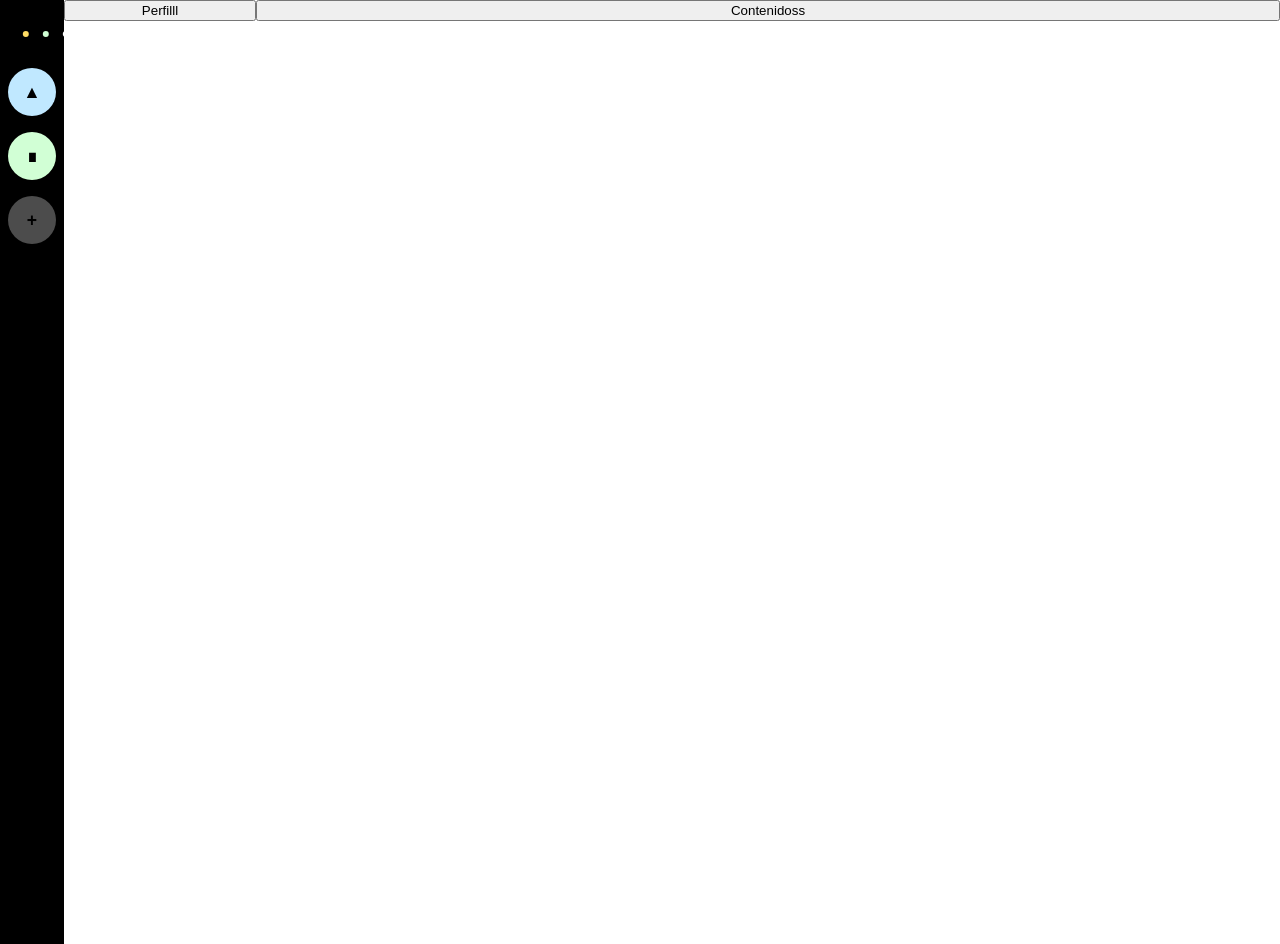
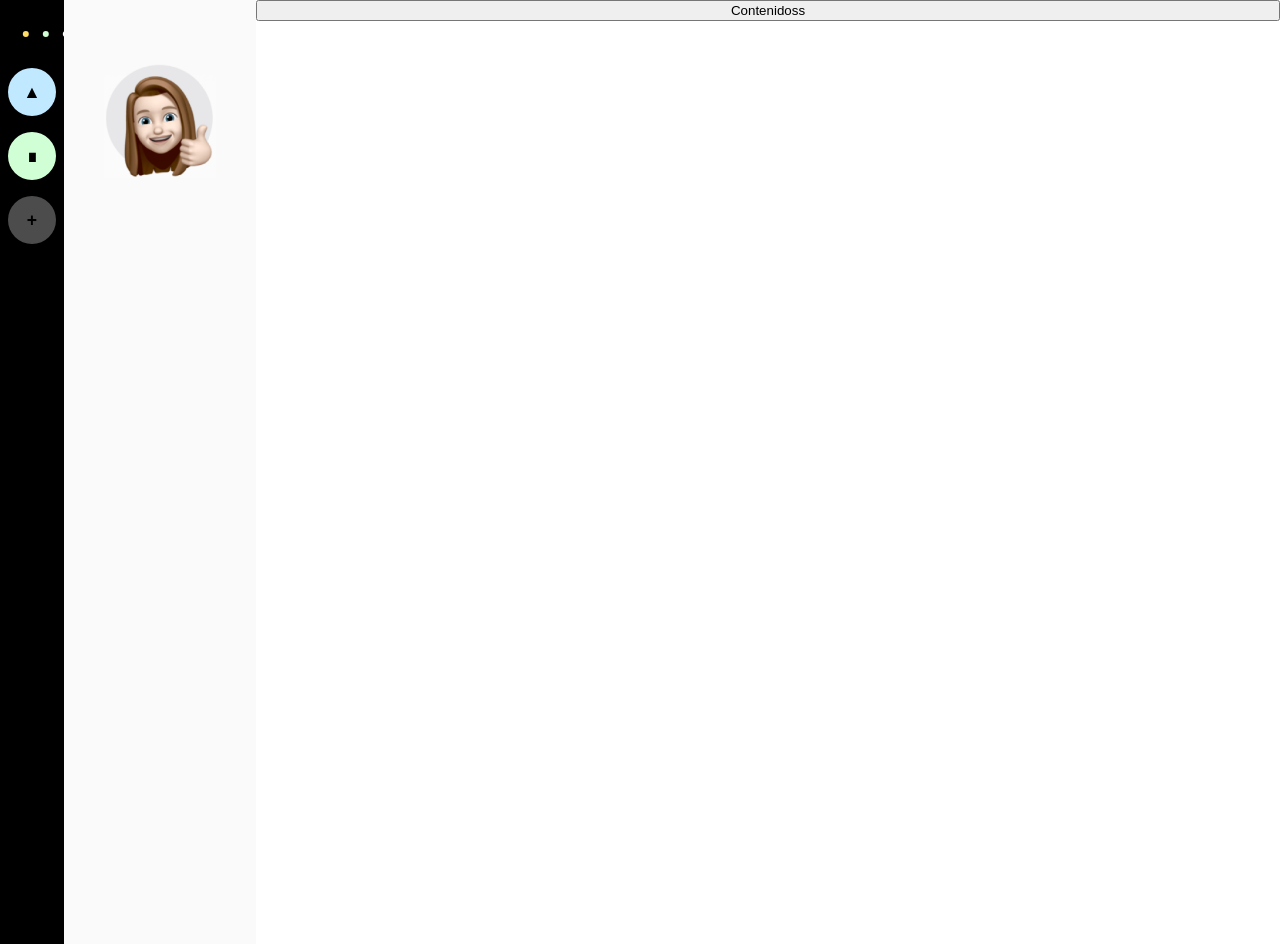
Before and after one commit to RubenChalapud/PracticaScss, a React (Create React App) app: page / in a window 1280 px wide. Built offline with nearby package versions, Linux system fonts and the light colour scheme.

Commit message:
Se agregó imagen de perfil y color de fondo.

```diff
--- a/src/Components/Perfil/Perfil.css
+++ b/src/Components/Perfil/Perfil.css
@@ -3,4 +3,19 @@
     flex-direction: column;
     max-width: 15%;
     width: 15%;
+    height: 59rem;
+    background: #FAFAFA;
 }
+
+.o-perfil-container {
+    display: flex;
+    flex-direction: column;
+    align-content: center;
+    align-items: center;
+    justify-content: center;
+    margin-top: 4rem;
+}
+
+.o-img-perfil {
+    width: 7rem;
+}
--- a/src/Components/Perfil/Perfil.js
+++ b/src/Components/Perfil/Perfil.js
@@ -1,10 +1,14 @@
 import React from "react";
 import "./Perfil.css"
+import imgPerfil from "./persona.png"
 
 function Perfil() {
     return (
       <div className="o-perfil">
-        <button>Perfilll</button>
+        <div className="o-perfil-container">
+          <img src={imgPerfil} className="o-img-perfil"></img>
+
+        </div>
 
       </div>
     );
```
Also changed, not shown: src/Components/Perfil/persona.png (added).
